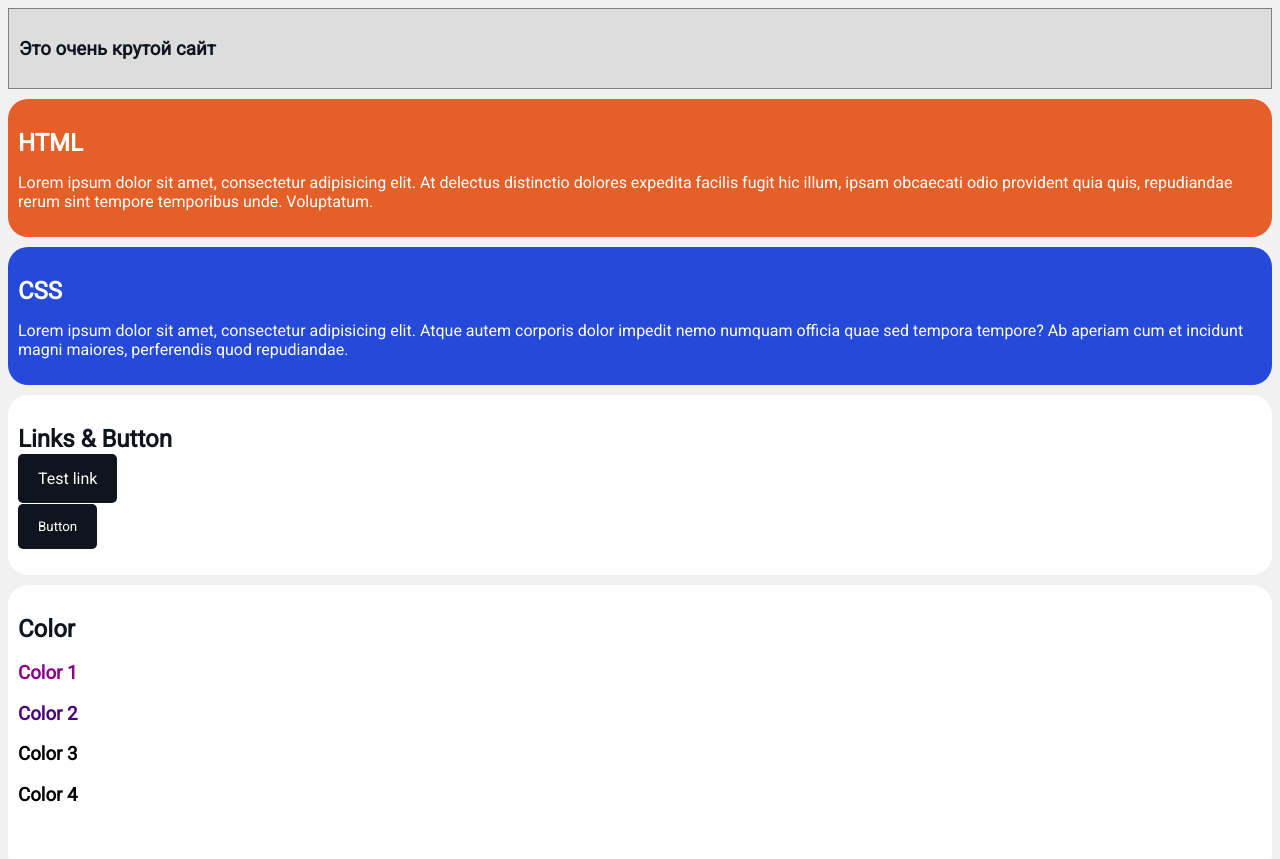
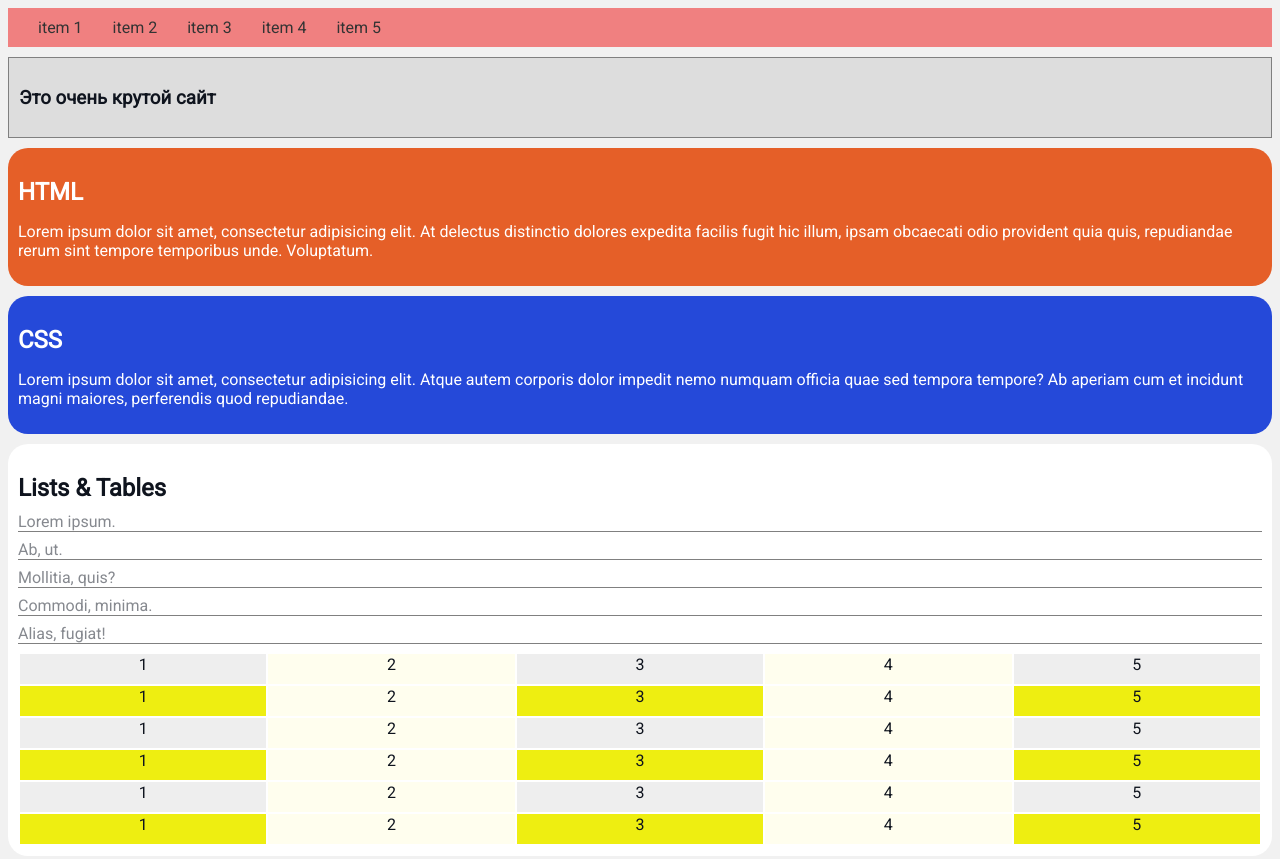
Before and after one commit to KRYPTOKRASH/CSS, a plain HTML site: page test.html in a window 1280 px wide. Shown: the top 859 px of the page. Drawn offline with Linux system fonts and the light colour scheme.

Commit message:
add tables

```diff
--- a/links.css
+++ b/links.css
@@ -4,10 +4,10 @@ a {
     transition: all .2s;
 }
 
-a:hover {
-    color: orange;
-    font-size: 2rem;
-}
+/*a:hover {*/
+/*    color: orange;*/
+/*    font-size: 2rem;*/
+/*}*/
 
 a:visited {
     color: red;
@@ -16,10 +16,6 @@ a:visited {
 a:active {
     color:blue;
 }
-
-/*.css:hover {*/
-/*    background: red;*/
-/*}*/
 
 .btn {
     background: #0f141e;
--- /dev/null
+++ b/lists.css
@@ -0,0 +1,61 @@
+.list {
+    margin: 0;
+    padding: 0;
+    list-style: none;
+}
+
+.list li {
+    margin-bottom: 8px;
+    border-bottom: 1px solid grey;
+}
+
+.table {
+    width: 100%;
+
+}
+
+.table td {
+    text-align: center;
+    padding-bottom: 10px;
+}
+
+.table td:hover {
+    background: #eeefff;
+}
+
+.table tr:nth-child(odd) {
+    background: #eee;
+}
+
+.table tr:nth-child(even) {
+    background: #eeee11;
+}
+
+.table td:nth-child(even) {
+    background: #fffeee;
+}
+
+.navbar {
+    background: lightcoral;
+    margin-bottom: 10px;
+}
+
+.navbar ul {
+    list-style: none;
+    margin: 0;
+    display: flex;
+    padding: 0 20px;
+}
+
+.navbar ul li {
+    margin-right: 10px;
+    padding: 10px;
+}
+
+.navbar ul li:hover {
+    background: grey;
+}
+
+.navbar ul li:last-child {
+    margin-right: 0;
+}
--- a/styles.css
+++ b/styles.css
@@ -84,3 +84,20 @@ a:visited {
 .btn:hover {
     opacity: 0.8;
 }
+
+.list {
+    padding: 0 20px;
+}
+
+.list li {
+    color: #86898f;
+    margin-bottom: 10px
+}
+
+.table {
+    width: 100%;
+}
+
+.table td {
+    padding-bottom: 10px;
+}
--- a/test.html
+++ b/test.html
@@ -9,9 +9,24 @@
   <link rel="stylesheet" href="colors.css">
   <link rel="stylesheet" href="borders.css">
   <link rel="stylesheet" href="links.css">
+  <link rel="stylesheet" href="lists.css">
     <title>Test</title>
 </head>
 <body>
+
+<nav class="navbar">
+  <ul>
+    <li><a href="#">item 1</a></li>
+    <li><a href="#">item 2</a></li>
+    <li><a href="#">item 3</a></li>
+    <li><a href="#">item 4</a></li>
+    <li><a href="#">item 5</a></li>
+  </ul>
+</nav>
+
+
+
+
 <header id="header" style="border: 1px solid grey">
   <h3>Это очень крутой сайт</h3>
 </header>
@@ -24,6 +39,63 @@
 <div class="card css">
   <h2>CSS</h2>
   <p>Lorem ipsum dolor sit amet, consectetur adipisicing elit. Atque autem corporis dolor impedit nemo numquam officia quae sed tempora tempore? Ab aperiam cum et incidunt magni maiores, perferendis quod repudiandae.</p>
+</div>
+
+<div class="card">
+  <h2>Lists & Tables</h2>
+  <ul class="list">
+      <li>Lorem ipsum.</li>
+      <li>Ab, ut.</li>
+      <li>Mollitia, quis?</li>
+      <li>Commodi, minima.</li>
+      <li>Alias, fugiat!</li>
+  </ul>
+
+
+<table class="table">
+  <tr>
+    <td>1</td>
+    <td>2</td>
+    <td>3</td>
+    <td>4</td>
+    <td>5</td>
+  </tr>
+  <tr>
+    <td>1</td>
+    <td>2</td>
+    <td>3</td>
+    <td>4</td>
+    <td>5</td>
+  </tr>
+  <tr>
+    <td>1</td>
+    <td>2</td>
+    <td>3</td>
+    <td>4</td>
+    <td>5</td>
+  </tr>
+  <tr>
+    <td>1</td>
+    <td>2</td>
+    <td>3</td>
+    <td>4</td>
+    <td>5</td>
+  </tr>
+  <tr>
+    <td>1</td>
+    <td>2</td>
+    <td>3</td>
+    <td>4</td>
+    <td>5</td>
+  </tr>
+  <tr>
+    <td>1</td>
+    <td>2</td>
+    <td>3</td>
+    <td>4</td>
+    <td>5</td>
+  </tr>
+</table>
 </div>
 
 <div class="card">
```
Also changed, not shown: index.html (+2 -9 lines).
